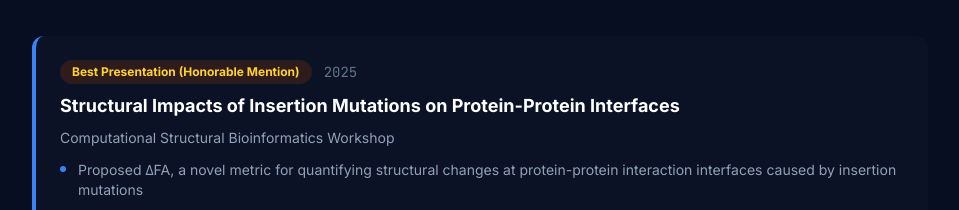
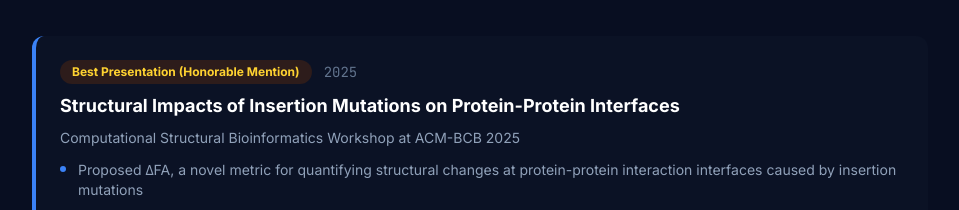
Before and after one commit to logannday/portfolio, a SvelteKit app: page / in a window 1280 px wide. Shown: the part 1760-1970 px from the top of the page, without its empty margins (160-1119 px from the left). Built offline with nearby package versions, Linux system fonts and the light colour scheme.

Commit message:
Specify acm bcb

```diff
--- a/src/routes/+page.svelte
+++ b/src/routes/+page.svelte
@@ -289,7 +289,7 @@
 					>
 				</h3>
 				<p class="mb-3 text-sm text-slate-600 dark:text-slate-400">
-					Computational Structural Bioinformatics Workshop
+					Computational Structural Bioinformatics Workshop at ACM-BCB 2025
 				</p>
 				<ul class="space-y-2">
 					<li class="flex gap-3 text-sm text-slate-600 dark:text-slate-400">
```
